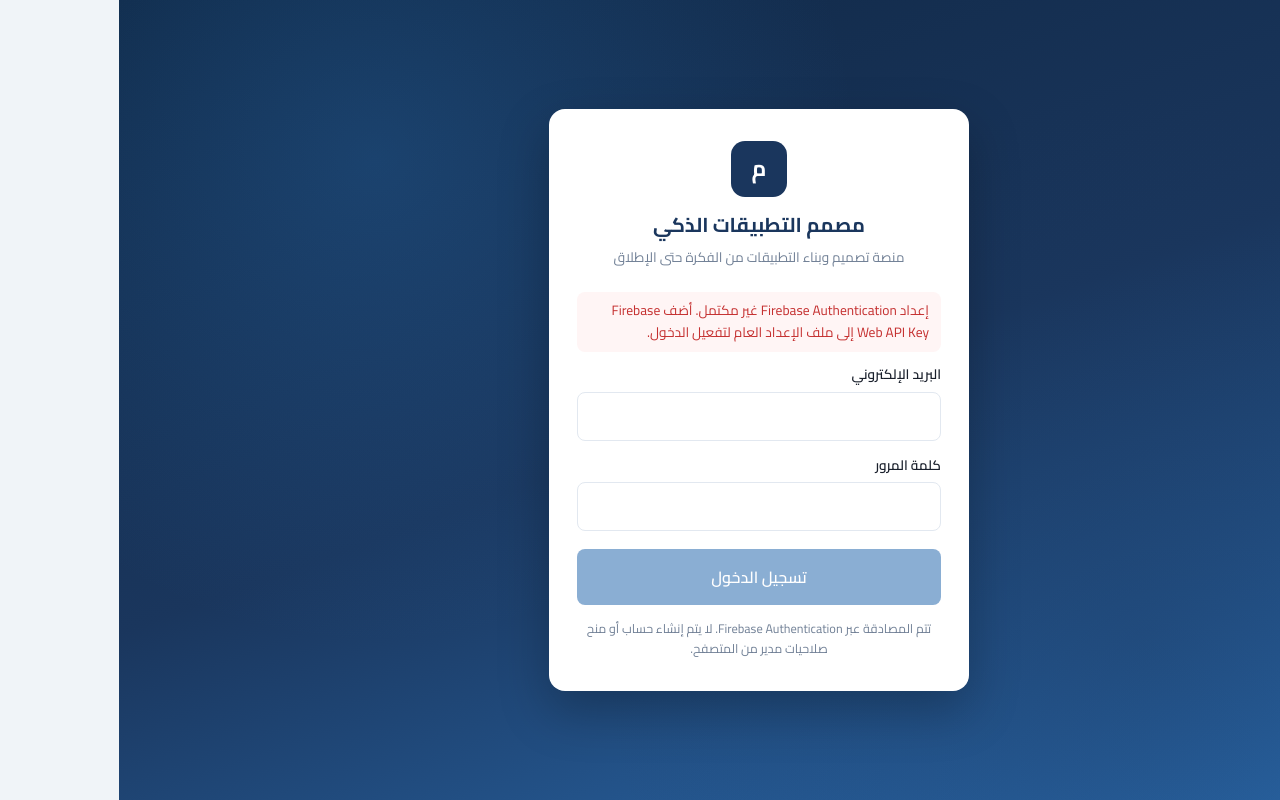
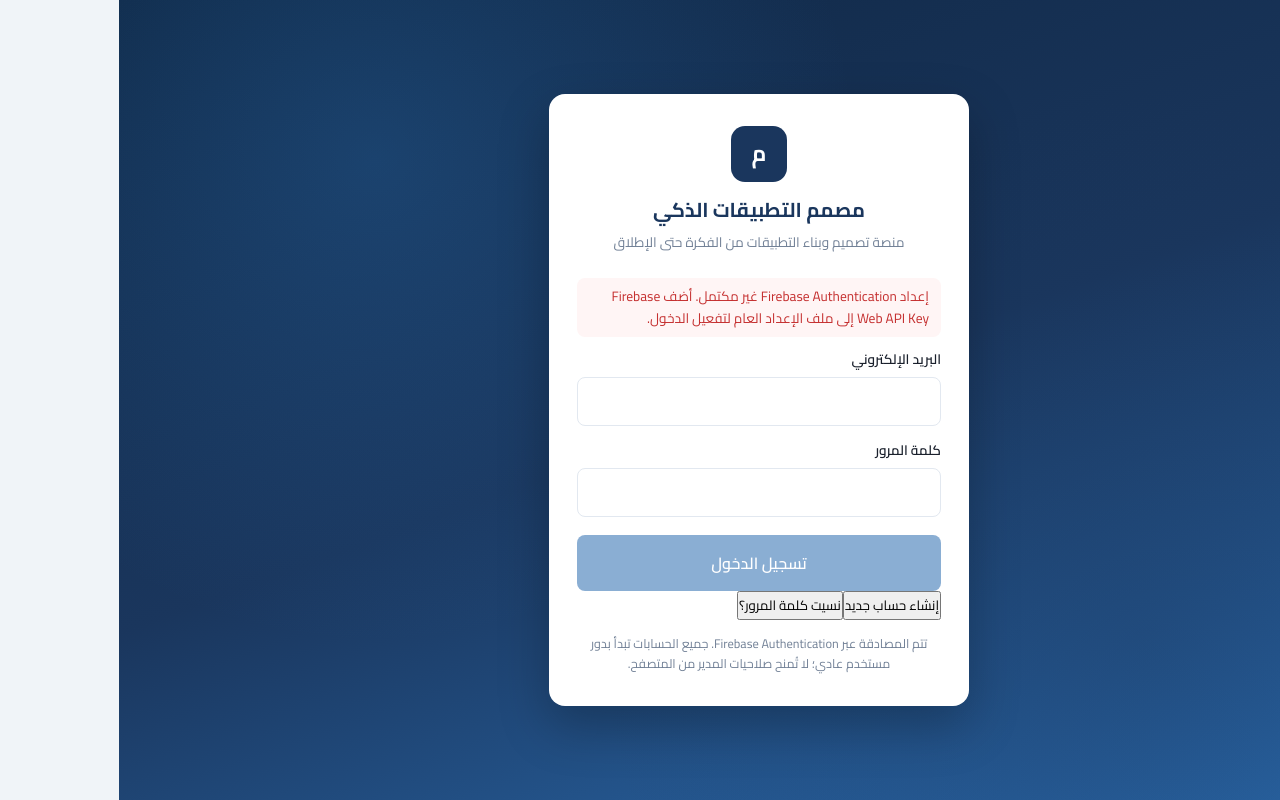
Before and after one commit to meteo2026net-oss/ibrahem-zynab-dev, an Angular app in the folder web-angular/: page /login in a window 1280 px wide. Built offline with nearby package versions, Linux system fonts and the light colour scheme.

Commit message:
feat(auth): add Firebase account and recovery UI

```diff
--- a/web-angular/src/app/features/login/login.component.html
+++ b/web-angular/src/app/features/login/login.component.html
@@ -15,17 +15,33 @@
         <label class="form-label" for="email">البريد الإلكتروني</label>
         <input id="email" class="form-control" type="email" [(ngModel)]="email" name="email" autocomplete="username" required />
       </div>
-      <div class="form-group">
-        <label class="form-label" for="password">كلمة المرور</label>
-        <input id="password" class="form-control" type="password" [(ngModel)]="password" name="password" autocomplete="current-password" required />
-      </div>
+      @if (mode !== 'reset') {
+        <div class="form-group">
+          <label class="form-label" for="password">كلمة المرور</label>
+          <input id="password" class="form-control" type="password" [(ngModel)]="password" name="password" [autocomplete]="mode === 'register' ? 'new-password' : 'current-password'" required />
+        </div>
+      }
       @if (error) {
         <div class="error" role="alert">{{ error }}</div>
       }
+      @if (notice) {
+        <div class="success" role="status">{{ notice }}</div>
+      }
       <button class="btn btn-primary btn-lg" type="submit" style="width:100%" [disabled]="submitting || !auth.isConfigured">
-        {{ submitting ? 'جارٍ التحقق...' : 'تسجيل الدخول' }}
+        @if (submitting) { جارٍ التنفيذ... }
+        @else if (mode === 'register') { إنشاء حساب }
+        @else if (mode === 'reset') { إرسال رابط إعادة التعيين }
+        @else { تسجيل الدخول }
       </button>
     </form>
-    <p class="hint">تتم المصادقة عبر Firebase Authentication. لا يتم إنشاء حساب أو منح صلاحيات مدير من المتصفح.</p>
+    <div class="auth-links">
+      @if (mode === 'login') {
+        <button type="button" class="link-button" (click)="setMode('register')">إنشاء حساب جديد</button>
+        <button type="button" class="link-button" (click)="setMode('reset')">نسيت كلمة المرور؟</button>
+      } @else {
+        <button type="button" class="link-button" (click)="setMode('login')">العودة إلى تسجيل الدخول</button>
+      }
+    </div>
+    <p class="hint">تتم المصادقة عبر Firebase Authentication. جميع الحسابات تبدأ بدور مستخدم عادي؛ لا تُمنح صلاحيات المدير من المتصفح.</p>
   </div>
 </div>
```
